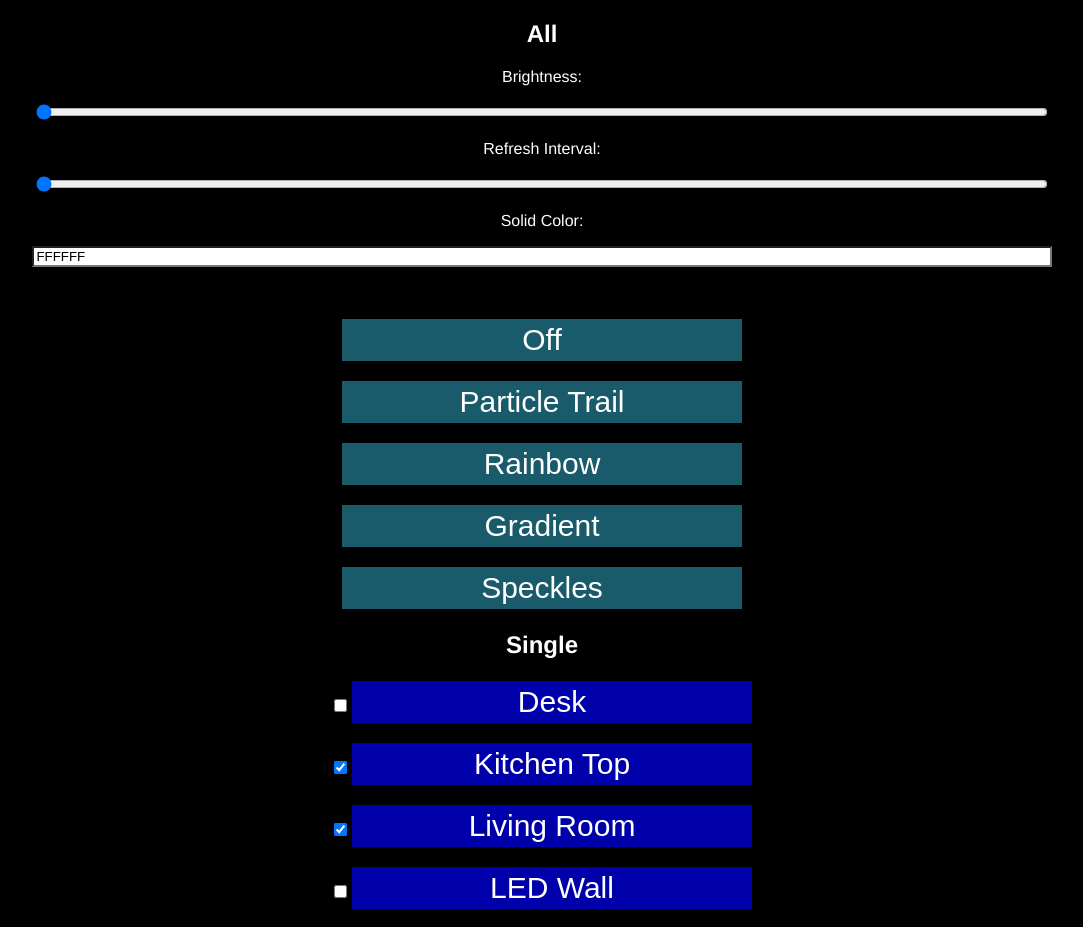
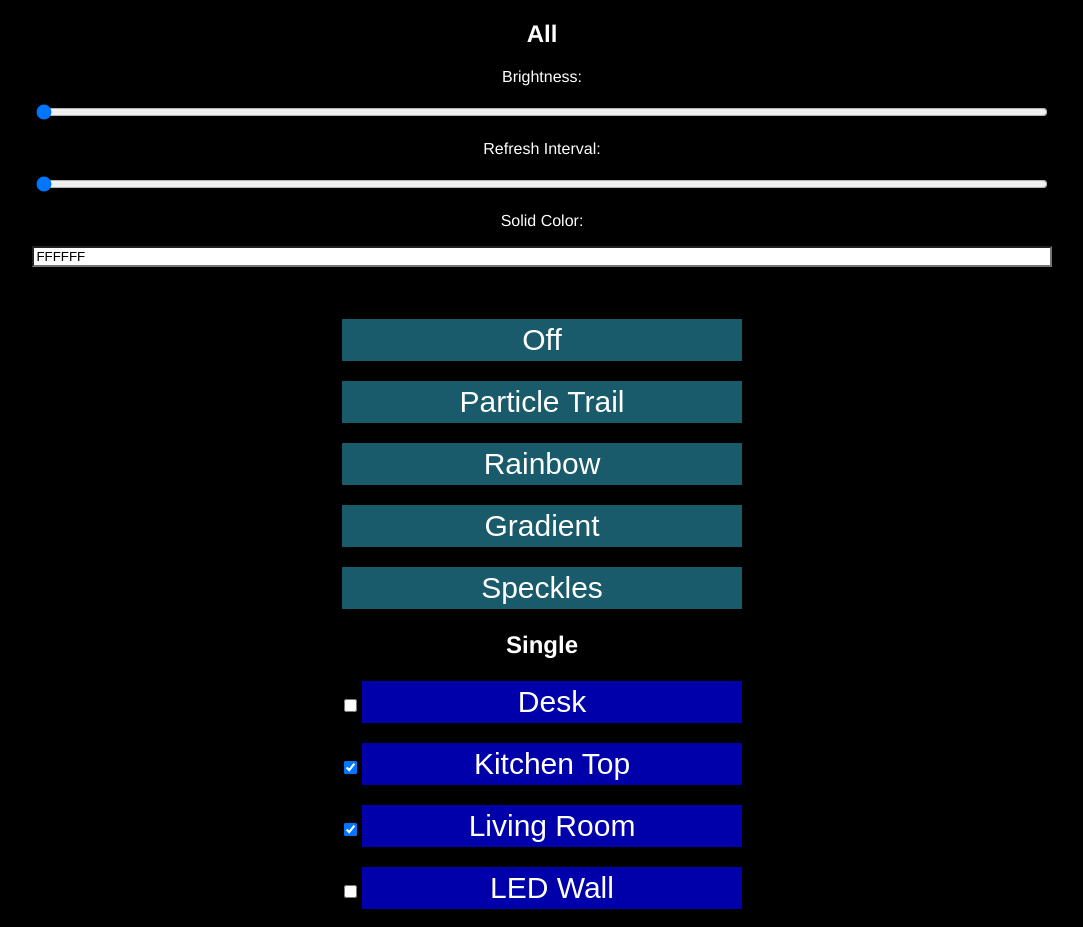
Before and after one commit to mpsdskd/LEDWall, a plain HTML site: page WebInterface/index.html in a window 1280 px wide. Shown: the whole page, without its empty margins (98-1181 px from the left). Drawn offline with nearby package versions, Linux system fonts and the light colour scheme.

```diff
--- a/WebInterface/index.html
+++ b/WebInterface/index.html
@@ -1,8 +1,8 @@
 <!DOCTYPE html>
 <html>
 <style type="text/css">html{ font-family: Helvetica; display: inline-block; margin: 0px auto; text-align: center; color: #ffffff}
-.button{ background-color: #195B6A; border: none; color: white; padding: 4px 40px; text-decoration: none; font-size: 30px; margin: 2px; cursor: pointer;width: 400px}
-.button2 {background-color: #0000AA;}
+.button{ background-color: #195B6A; border: none; color: white; padding: 4px; text-decoration: none; font-size: 30px; margin: 2px; cursor: pointer;width: 400px}
+.button2 {background-color: #0000AA; width: 380px}
 .slider {width:80%; height: 4%; background: #888;}
 .iframe {position: absolute; width: 80%; height: 90vh; top:5%; left: 10%; z-index:999; background: #ffffff; background-color:rgba(255,255,255,0.9)}
 #greyout{
@@ -36,6 +36,12 @@
   background: #FFFFFF;
   cursor: pointer;
 }
+/*input[type=checkbox] {
+    width: 40px;
+    height: 40px;
+    padding: 4px;
+    border: 0.1mm solid white;
+}*/
 </style>
 
 <!--Import jQuery before materialize.js-->
```
